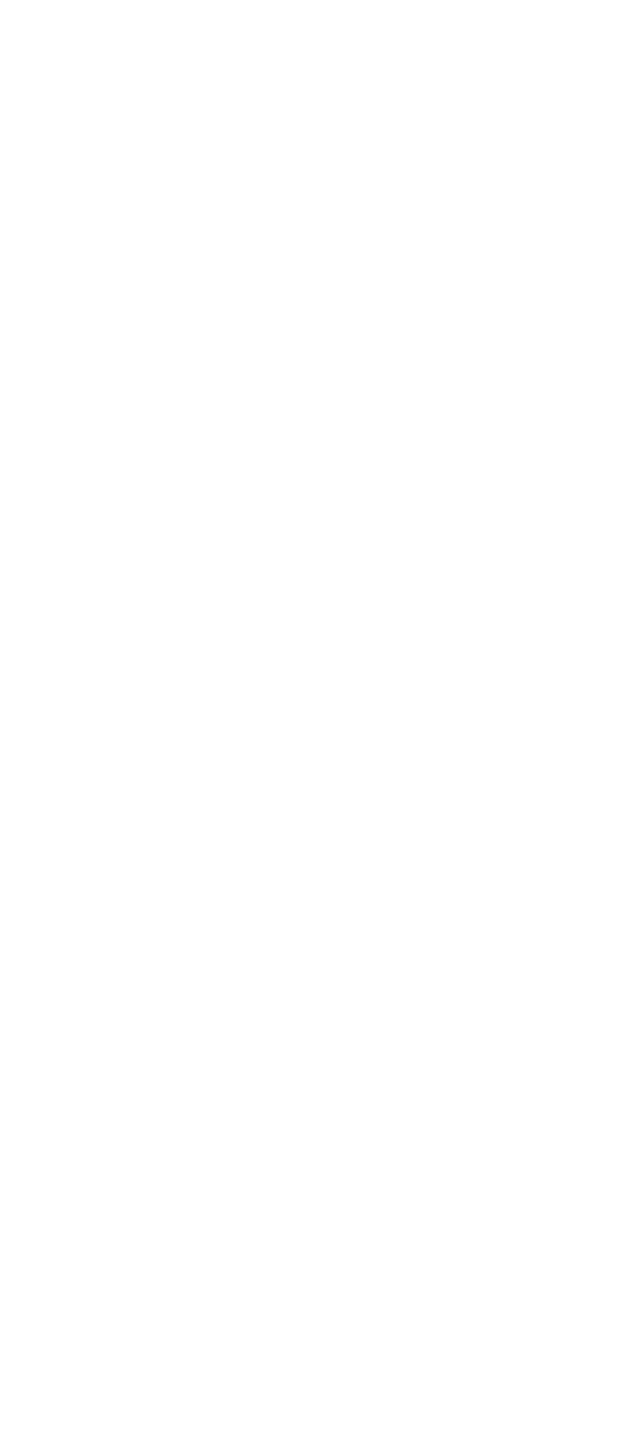
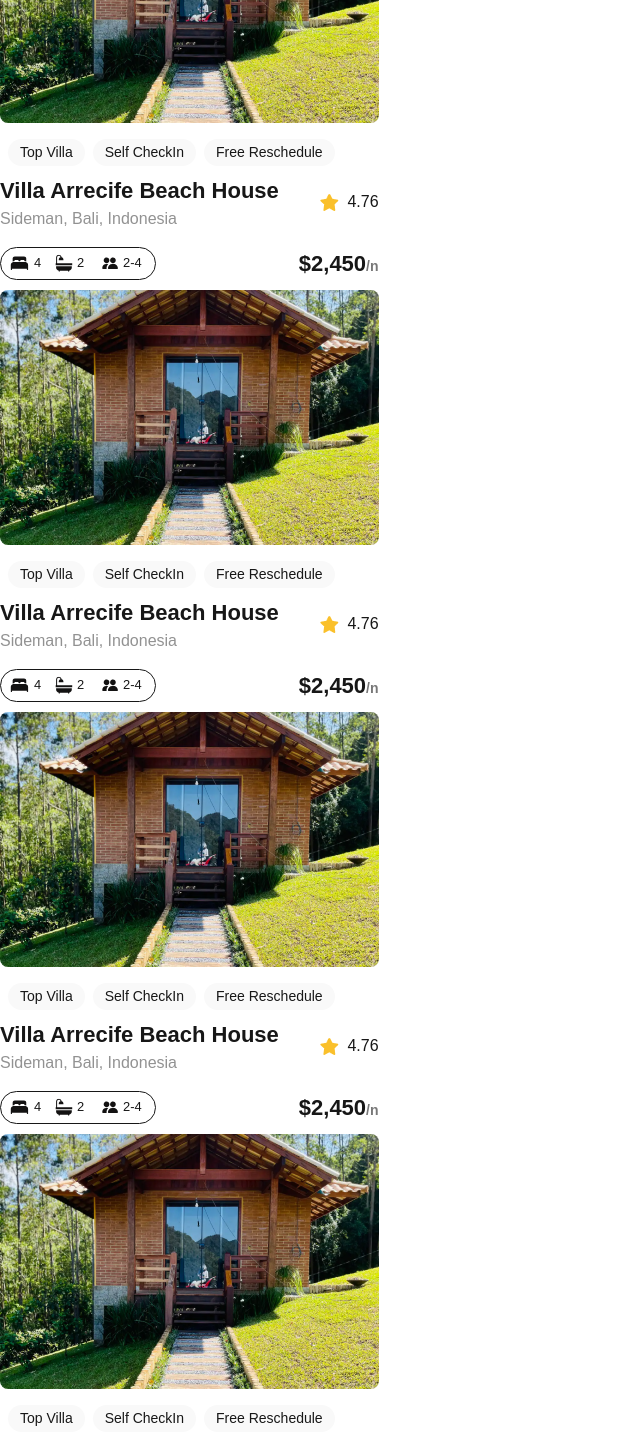
Before and after one commit to yamneg96/alx-project-0x00-setup, a Next.js app: page /landing in a window 1280 px wide. Shown: the part 160-1606 px from the top of the page, without its empty margins (0-640 px from the left). Before the commit the page ends 800 px from the top, so only its background shows below. Built offline with nearby package versions, Linux system fonts and the light colour scheme.

Commit message:
used a component in the landing page

```diff
--- a/pages/landing.tsx
+++ b/pages/landing.tsx
@@ -1,9 +1,14 @@
+import Card from '@/components/Card'
 import React from 'react'
 
 const Landing : React.FC = () => {
   return (
     <div>
       <h1 className=" text-xl font-extralight">Landing Page</h1>
+      <Card />
+      <Card />
+      <Card />
+      <Card />
     </div>
   )
 }
```
